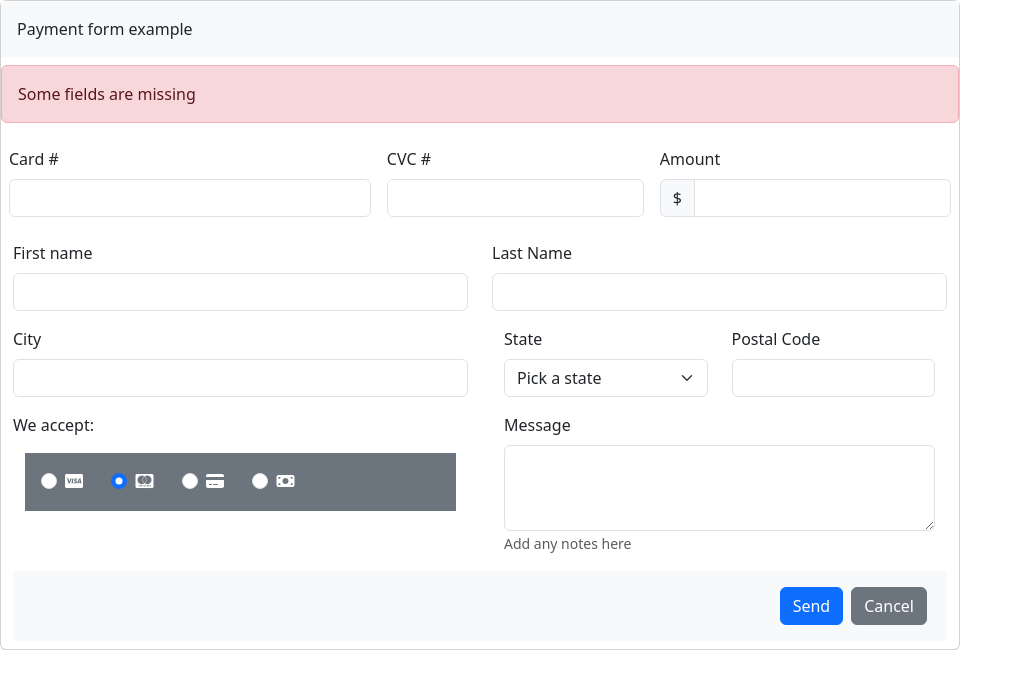
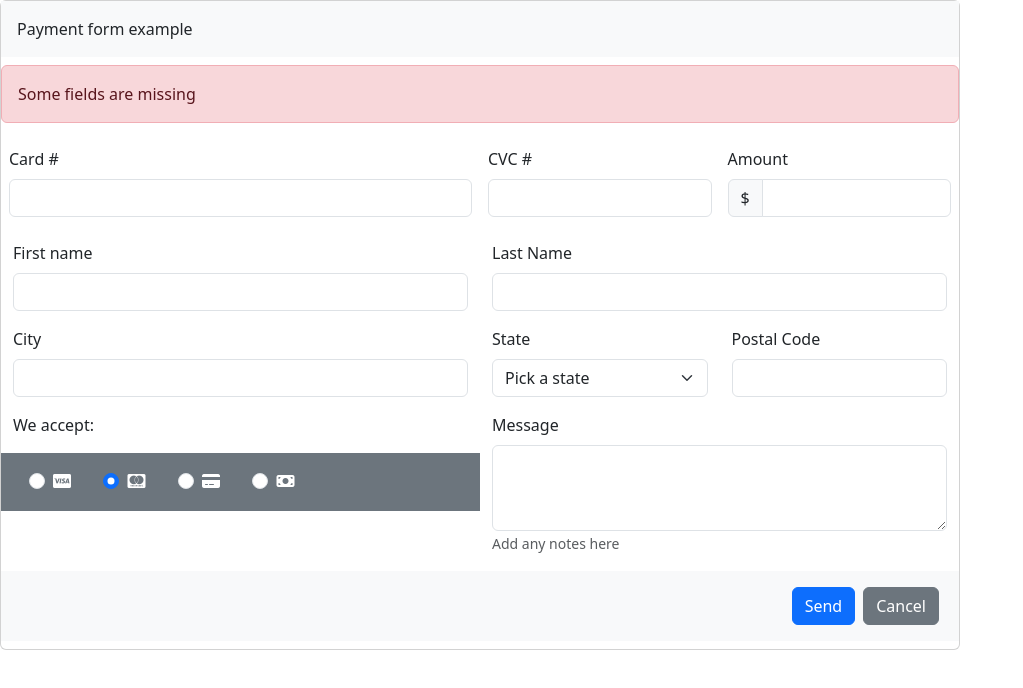
Before and after one commit to 4GeeksAcademy/crispy-fiesta, a plain HTML site: page index.html in a window 1280 px wide. Shown: the whole page, without its empty margins (0-1023 px from the left). Drawn offline with nearby package versions, Linux system fonts and the light colour scheme.

Commit message:
hopefully last one

```diff
--- a/index.html
+++ b/index.html
@@ -16,18 +16,19 @@
             <div class="alert alert-danger" role="alert">
                 Some fields are missing
               </div>
-              <div class="d-flex">
-                <div class="p-2 flex-grow-1">
+              <div class="container">
+              <div class="d-flex row">
+                <div class="p-2 flex-grow-1 col-12 col-lg-6 col-md-4">
                     <div class="mb-3">
                     <label for="formGroupExampleInput" class="form-label">Card #</label>
                    <input type="text" class="form-control" id="formGroupExampleInput" placeholder="">
                    </div></div>
-                <div class="p-2 flex-shrink-1">
+                <div class="p-2 flex-shrink-1 col-12 col-lg-3 col-md-4">
                     <div class="mb-3">
                     <label for="formGroupExampleInput" class="form-label">CVC #</label>
                    <input type="text" class="form-control" id="formGroupExampleInput" placeholder="">
                    </div></div>
-                <div class="p-2 flex-shrink-1">
+                <div class="p-2 flex-shrink-1 col-12 col-lg-3 col-md-4">
                     <div class="mb-3">
                         <label for="formGroupExampleInput" class="form-label">Amount</label>
                         <div class="input-group">
@@ -36,73 +37,32 @@
                         </div>
                       </div>
 
-                   </div></div>
+                   </div>
+                  </div>
+              </div>
             </div>
 
               <div class="container">
                 <div class="row align-items-start">
-                  <div class="col">
+                  <div class="col-12 col-md-6">
                     <div class="mb-3">
                       <label for="formGroupExampleInput" class="form-label">First name</label>
                       <input type="text" class="form-control" id="formGroupExampleInput" placeholder="">
                     </div>
+                  </div>
+                    <div class="col-12 col-md-6">
+                      <div class="mb-3">
+                        <label for="formGroupExampleInput" class="form-label">Last Name</label>
+                        <input type="text" class="form-control" id="formGroupExampleInput" placeholder="">
+                      </div>
+                    </div>
+                      <div class="col-12 col-md-6">
                         <div class="mb-3">
                           <label for="formGroupExampleInput" class="form-label">City</label>
                           <input type="text" class="form-control" id="formGroupExampleInput" placeholder="">
                         </div>
-
-
-
-                       <div class="mb-3">
-                       <label>We accept:</label>
                       </div>
-                       <div class="container">
-                        <div class="bg-secondary text-white p-3">
-
-                        <div class="row align-items-start">
-                        <div class="col-2">
-                        <div class="form-check">
-                            <input class="form-check-input" type="radio" name="flexRadioDefault" id="flexRadioDefault1">
-                            <label class="form-check-label" for="flexRadioDefault1">
-                                <i class="fa-brands fa-cc-visa"></i>
-                            </label>
-                          </div></div>
-                          <div class="col-2">
-                          <div class="form-check">
-                            <input class="form-check-input" type="radio" name="flexRadioDefault" id="flexRadioDefault2" checked>
-                            <label class="form-check-label" for="flexRadioDefault2">
-                                <i class="fa-brands fa-cc-mastercard"></i>
-                            </label>
-                          </div></div>
-                          <div class="col-2">
-                          <div class="form-check">
-                            <input class="form-check-input" type="radio" name="flexRadioDefault" id="flexRadioDefault1">
-                            <label class="form-check-label" for="flexRadioDefault1">
-                                <i class="fa-solid fa-credit-card"></i>
-                            </label>
-                          </div></div>
-                          <div class="col-2">
-                          <div class="form-check">
-                            <input class="form-check-input" type="radio" name="flexRadioDefault" id="flexRadioDefault1">
-                            <label class="form-check-label" for="flexRadioDefault1">
-                                <i class="fa-solid fa-money-bill"></i>
-                            </label>
-                        </div></div>
-                    </div>
-                </div>
-            </div>
-
-
-                  </div>
-                  <div class="col-6">
-                    <div class="mb-3">
-                        <label for="formGroupExampleInput" class="form-label">Last Name</label>
-                       <input type="text" class="form-control" id="formGroupExampleInput" placeholder="">
-                       </div>
-
-                    <div class="container">
-                    <div class="row align-items-start">
-                        <div class="col-6">
+                        <div class="col-12 col-md-3">
                         <label for="form-select" class="form-label">State</label>
                           <select class="form-select" aria-label="Default select example">
                             <option selected>Pick a state</option>
@@ -111,25 +71,58 @@
                             <option value="3">Three</option>
                           </select>
                       </div>
-
-                      <div class="col-6">
+                        <div class="col-12 col-md-3">
                          <div class="mb-3">
                           <label for="formGroupExampleInput" class="form-label">Postal Code</label>
                          <input type="text" class="form-control" id="formGroupExampleInput" placeholder="">
                          </div>
-
                         </div>
-                    <div class="col-12">
+                        <div class="col-6 col-md-6">
+                          <div class="mb-3">
+                            <label>We accept:</label>
+                          </div>
+                          <div class="bg-secondary row text-white p-3">
+                            <div class="col-6 col-md-2">
+                              <div class="form-check">
+                                <input class="form-check-input" type="radio" name="flexRadioDefault" id="flexRadioDefault1">
+                                <label class="form-check-label" for="flexRadioDefault1">
+                                  <i class="fa-brands fa-cc-visa"></i>
+                                </label>
+                              </div>
+                            </div>
+                            <div class="col-6 col-md-2">
+                              <div class="form-check">
+                                <input class="form-check-input" type="radio" name="flexRadioDefault" id="flexRadioDefault2" checked>
+                                <label class="form-check-label" for="flexRadioDefault2">
+                                  <i class="fa-brands fa-cc-mastercard"></i>
+                                </label>
+                              </div>
+                            </div>
+                              <div class="col-6 col-md-2">
+                                <div class="form-check">
+                                  <input class="form-check-input" type="radio" name="flexRadioDefault" id="flexRadioDefault1">
+                                  <label class="form-check-label" for="flexRadioDefault1">
+                                    <i class="fa-solid fa-credit-card"></i>
+                                  </label>
+                                </div>
+                              </div>
+                                <div class="col-6 col-md-2">
+                                  <div class="form-check">
+                                    <input class="form-check-input" type="radio" name="flexRadioDefault" id="flexRadioDefault1">
+                                    <label class="form-check-label" for="flexRadioDefault1">
+                                      <i class="fa-solid fa-money-bill"></i>
+                                    </label>
+                                  </div>
+                                </div>
+                              </div>
+                            </div>
+                                <div class="col-6 col-md-6">
                                   <div class="mb-3">
                                     <label for="exampleFormControlTextarea1" class="form-label">Message</label>
                                     <textarea class="form-control" id="exampleFormControlTextarea1" rows="3"></textarea>
                                       <span id="messageid" class="form-text">
                                         Add any notes here
-                       </div></div>
-
-
-
-
+                                      </div>
                                 </div>
                           </div>
                         </div>
```
Lines whose indentation alone changed are shown as unchanged.
